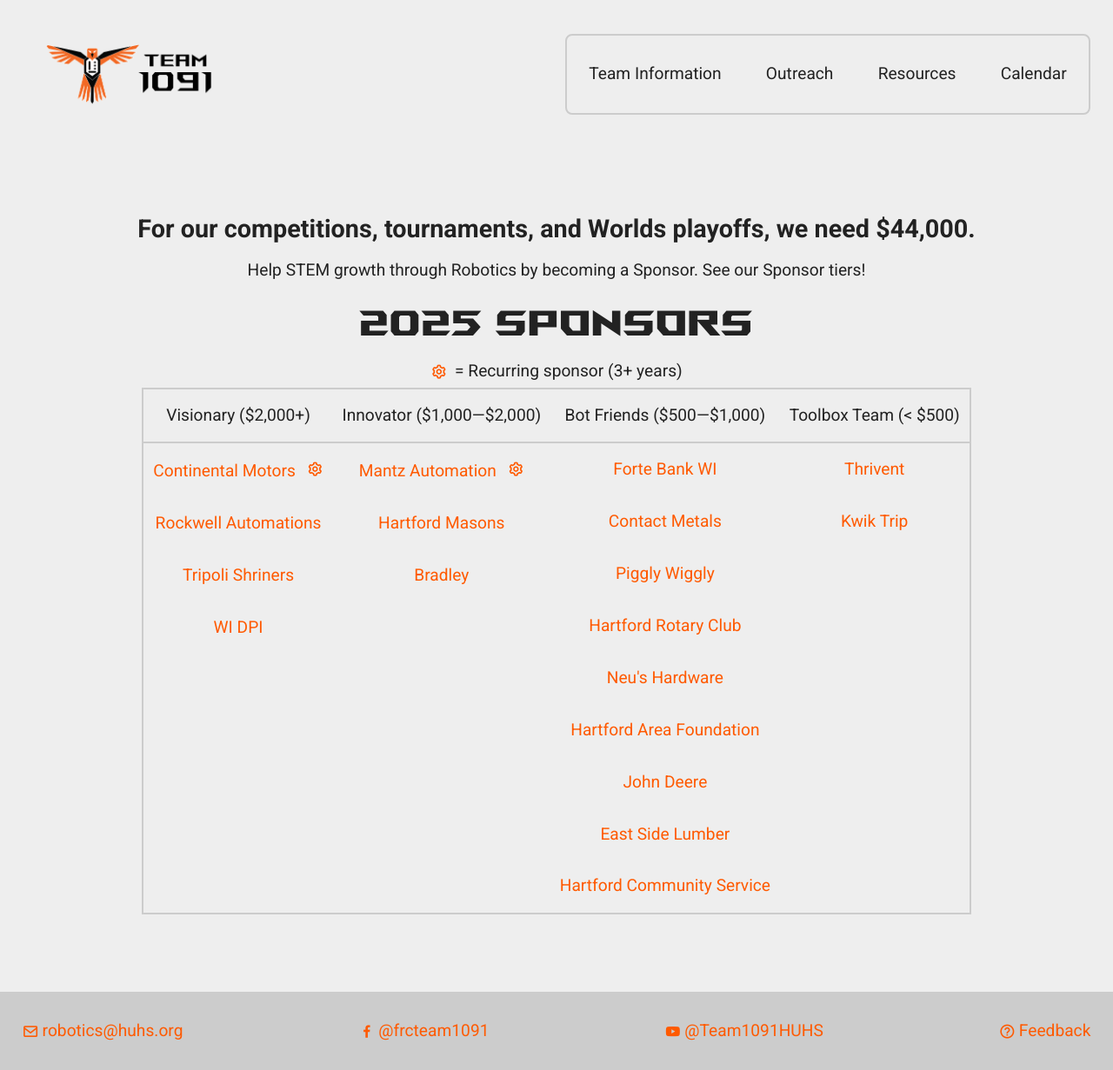
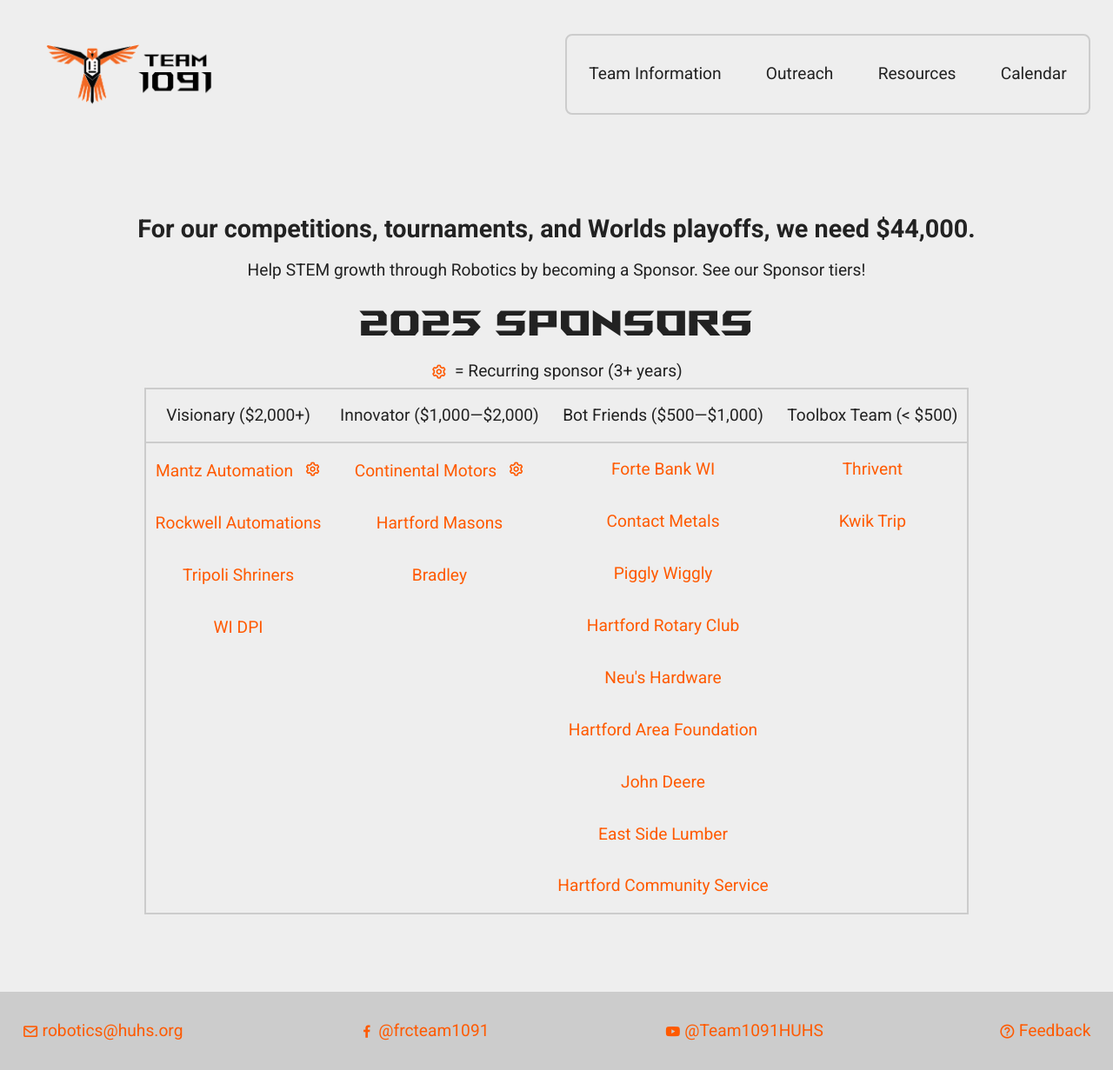
Before and after one commit to Team1091/team1091.github.io, a Jekyll site: the page built from sponsors.html, in a window 1280 px wide. Shown: the whole page at 87% size. Built offline with Jekyll 4.4.1, drawn with Linux system fonts in a browser that asks for light colours.

Commit message:
fixed sponsors

```diff
--- a/sponsors.html
+++ b/sponsors.html
@@ -18,13 +18,14 @@
     </thead>
     <tbody>
         <tr>
-            <td><a target="_blank" href="https://www.continentalmotorsllc.net" class="recurringSponsor">Continental Motors</a></td>
+            <td><a target="_blank" href="https://mantzautomation.com/" class="recurringSponsor">Mantz Automation</a></td>
+
             <td><a target="_blank" href="https://www.rockwellautomation.com/">Rockwell Automations</a></td>
             <td><a target="_blank" href="https://www.shrinersinternational.org/en/chapters/tripoli-shriners">Tripoli Shriners</a></td>
             <td><a target="_blank" href="https://dpi.wi.gov/">WI DPI</a></td>
         </tr>
         <tr>
-            <td><a target="_blank" href="https://mantzautomation.com/" class="recurringSponsor">Mantz Automation</a></td>
+            <td><a target="_blank" href="https://www.continentalmotorsllc.net" class="recurringSponsor">Continental Motors</a></td>
             <td><a target="_blank" href="https://wimasons.org">Hartford Masons</a></td>
             <td><a target="_blank" href="https://www.bradleycorp.com/">Bradley</a></td>
         </tr>
```
